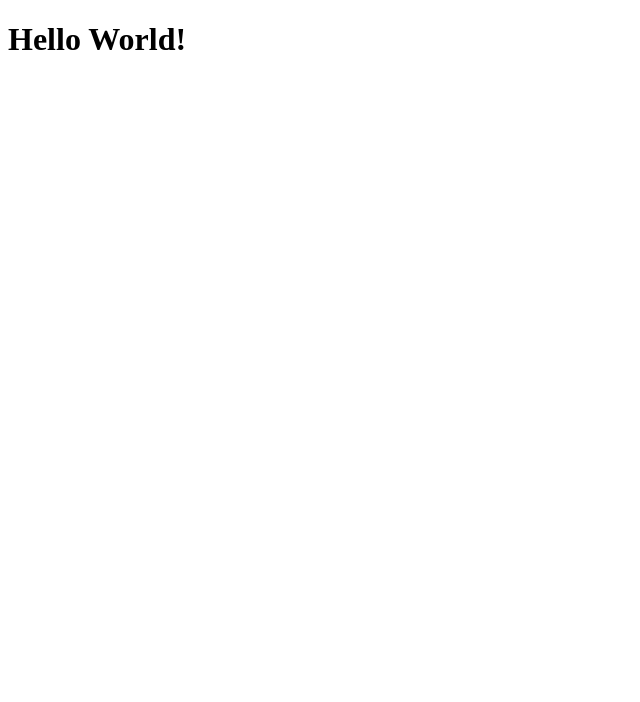
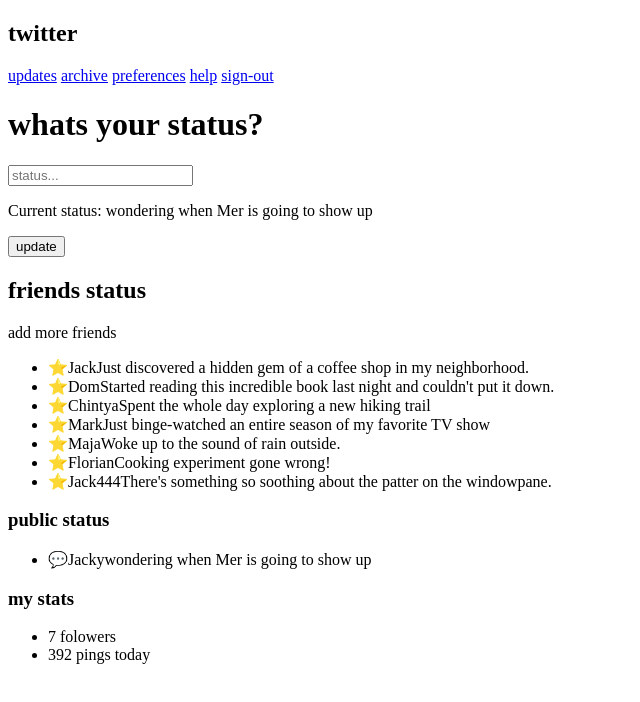
Before and after one commit to laurahall93/twitter-html, a website: page index.html in a window 1280 px wide. Shown: the whole page, without its empty margins (0-640 px from the left). Drawn offline with Linux system fonts and the light colour scheme.

Commit message:
twitter-html-file

```diff
--- a/index.html
+++ b/index.html
@@ -2,10 +2,51 @@
 <html lang="en">
   <head>
     <!-- You may want to change the site title -->
-    <title>foobar</title>
+    <title>Twitter</title>
   </head>
   <body>
     <!-- put your content below -->
-    <h1>Hello World!</h1>
+    <h2>twitter</h2>
+      <div>
+        <a href="#home">updates</a>
+        <a href="archives">archive</a>
+        <a href="preferences">preferences</a>
+        <a href="help" style="color:blue;text-underline-position: below;">help</a>
+        <a href="sign-out">sign-out</a>
+      </div>
+    <h1>whats your status?</h1>
+      <div>
+        <input type="text" placeholder="status...">
+        <p>Current status: wondering when Mer is going to show up </p>
+        <button>update</button>
+      </div>
+    <h2>friends status</h2>
+      <div>
+        <p style="text-underline-position: below;">add more friends</p>
+        <ul>
+          <li>⭐<a>Jack</a>Just discovered a hidden gem of a coffee shop in my neighborhood.</li>
+          <li>⭐<a>Dom</a>Started reading this incredible book last night and couldn't put it down.</li>
+          <li>⭐<a>Chintya</a>Spent the whole day exploring a new hiking trail</li>
+          <li>⭐<a>Mark</a>Just binge-watched an entire season of my favorite TV show</li>
+          <li>⭐<a>Maja</a>Woke up to the sound of rain outside. </li>
+          <li>⭐<a>Florian</a>Cooking experiment gone wrong!</li>
+          <li>⭐<a>Jack444</a>There's something so soothing about the patter on the windowpane.</li>
+        </ul>
+      </div>
+      <footer>
+        <h3>public status</h3>
+        <div>
+          <ul>
+            <li>💬<a>Jacky</a>wondering when Mer is going to show up</li>
+          </ul>
+        </div>
+        <h3>my stats</h3>
+        <div>
+          <ul>
+            <li><a>7 folowers</a></li>
+            <li> 392 pings today</li>
+          </ul>
+        </div>
+      </footer>
   </body>
 </html>
```
